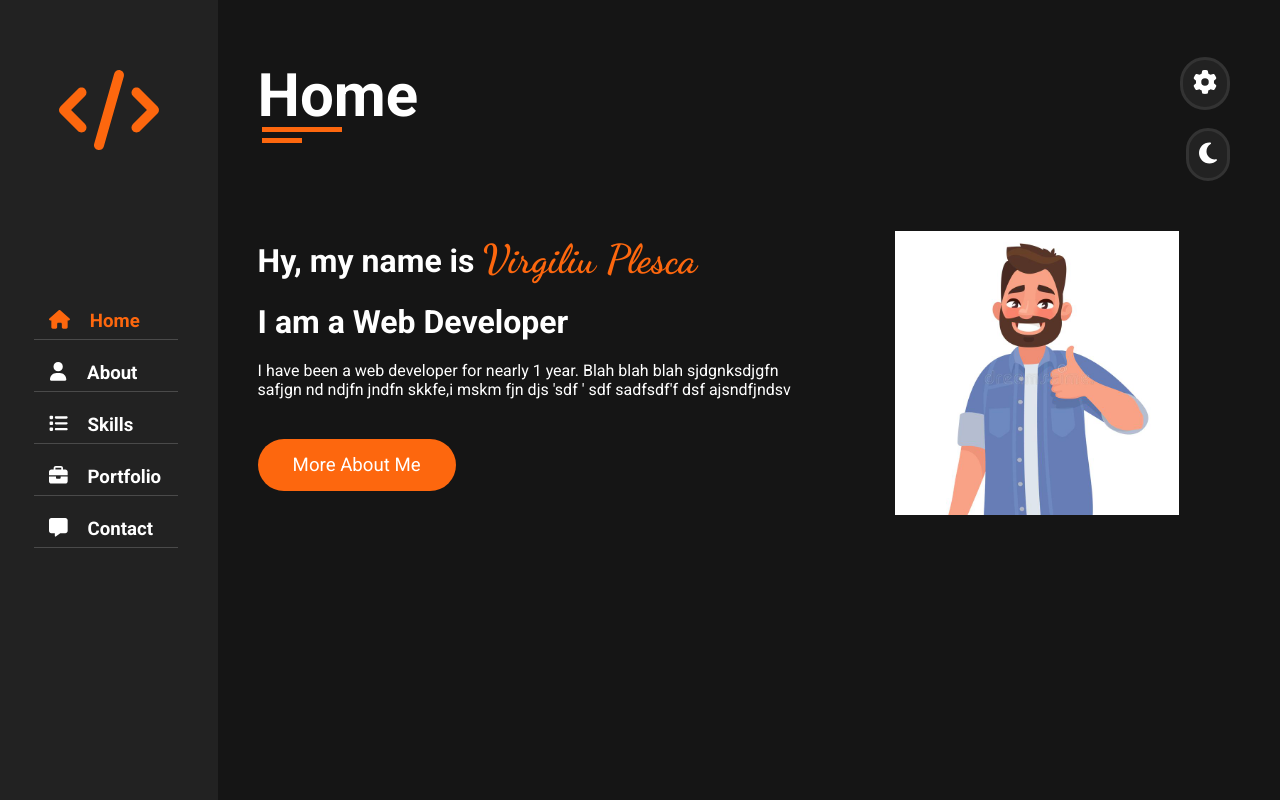
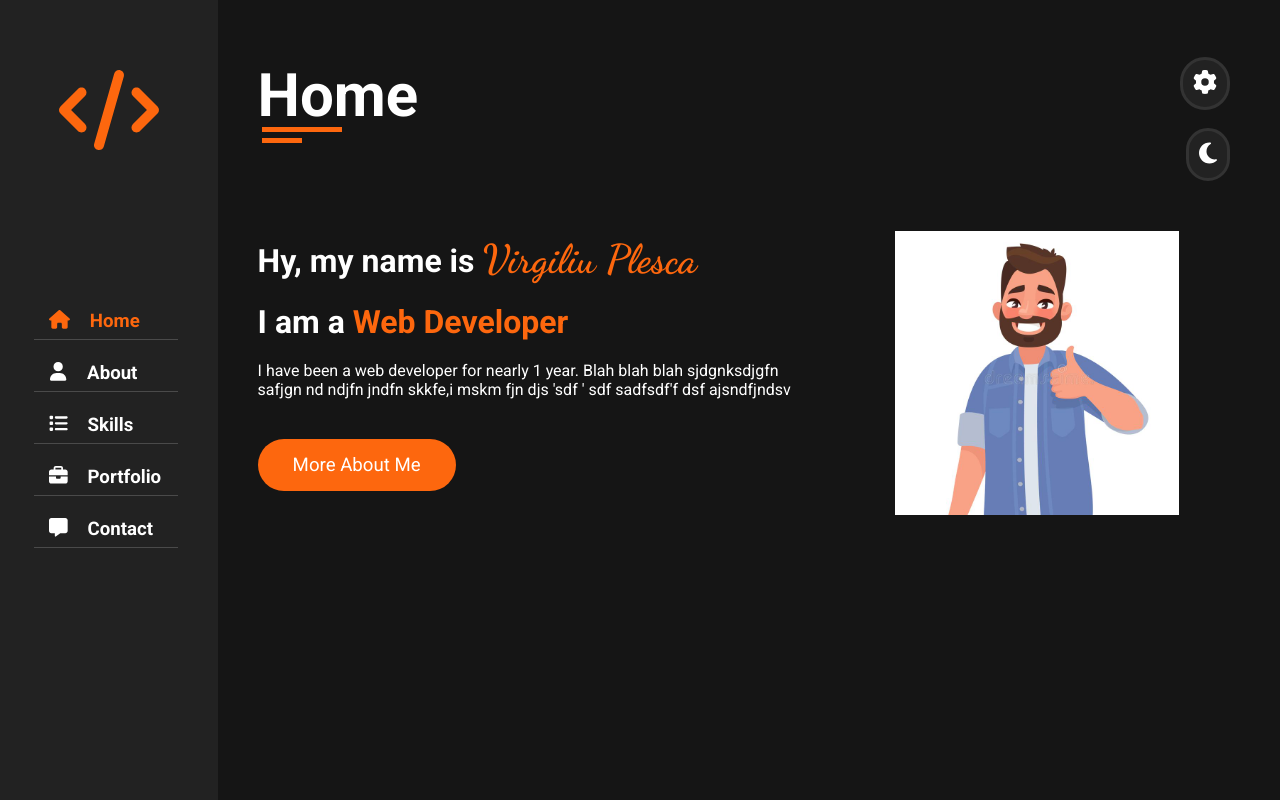
Before and after one commit to acselp/portfolio, a React (Create React App) app in the folder front-end/: page / in a window 1280 px wide. Shown: the top 800 px of the page. Built offline with nearby package versions, Linux system fonts and the light colour scheme.

Commit message:
added coloredSoan component for orange header (Web Developer)

```diff
--- /dev/null
+++ b/front-end/src/components/ColoredSpan/index.js
@@ -0,0 +1,15 @@
+import styled from "styled-components";
+import "./index.scss";
+
+export default function ColoredSpan(props) {
+
+    let StyledSpan = styled.span`
+        color: ${ props.color }
+    `
+
+    return (
+        <StyledSpan className="colored-header">
+            { props.text }
+        </StyledSpan>
+    );
+}
--- /dev/null
+++ b/front-end/src/components/ColoredSpan/index.scss
@@ -0,0 +1,6 @@
+.colored-header {
+    & h1 {
+        font-weight: 700;
+        font-size: 18pt;
+    }
+}
--- a/front-end/src/components/Home/index.js
+++ b/front-end/src/components/Home/index.js
@@ -2,6 +2,8 @@ import "./index.scss";
 import ImageMan from "./img/happy_man.jpg";
 import PageTitle from "../PageTitle/index";
 import { Link } from "react-router-dom";
+import ColoredSpan from "../ColoredSpan";
+import styled from "styled-components";
 
 function Home(props) {
 
@@ -13,7 +15,7 @@ function Home(props) {
             <div className="home-div">
                 <div className="home-text">
                     <h1>Hy, my name is <span className="author-name" style={{color: props.themeColor}}>Virgiliu Plesca</span></h1>
-                    <h1>I am a Web Developer</h1>
+                    <h1>I am a <ColoredSpan color={ props.themeColor } text="Web Developer" /></h1>
                     <p>
                         I have been a web developer for nearly 1 year. Blah blah blah sjdgnksdjgfn safjgn nd ndjfn jndfn skkfe,i mskm fjn djs 'sdf ' sdf sadfsdf'f dsf ajsndfjndsv
                     </p>
```
